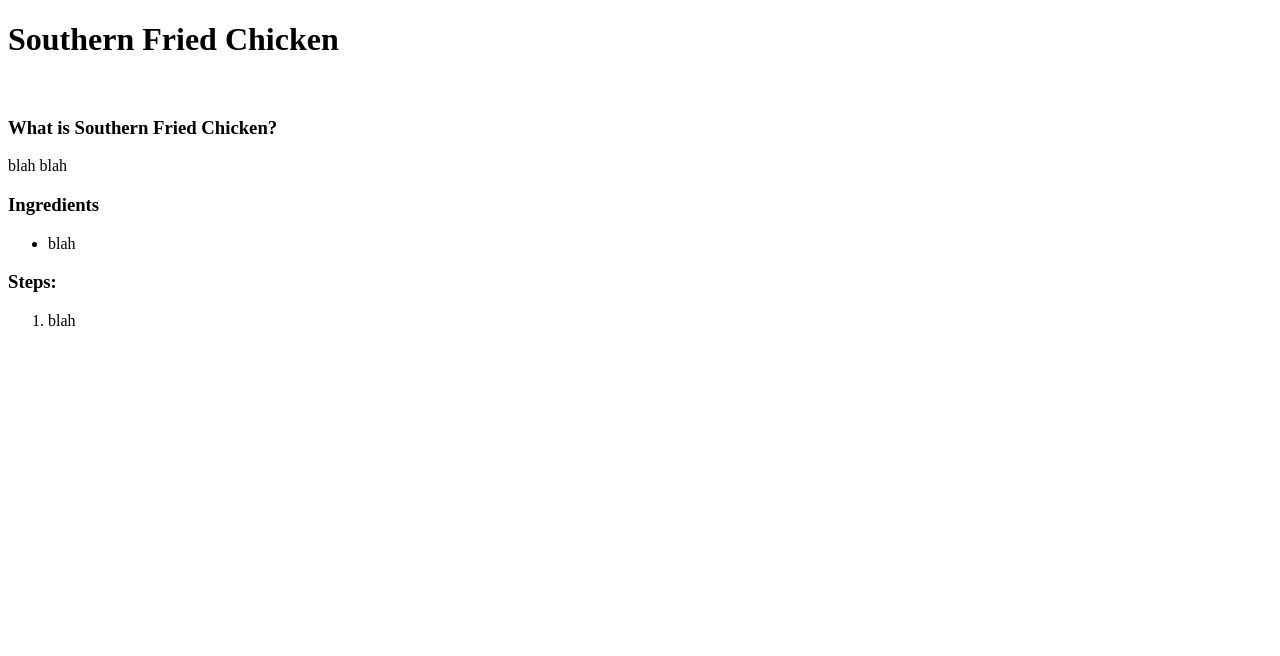
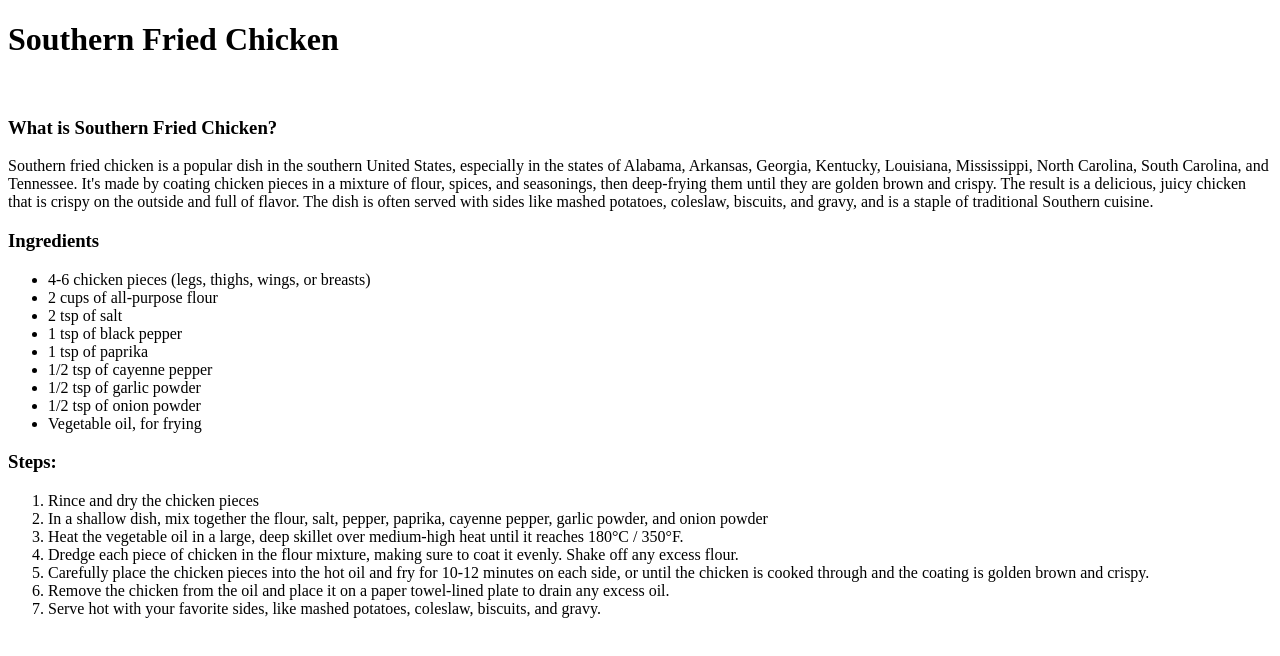
Before and after one commit to Haboglabotribin/odin-recipes, a plain HTML site: page recipes/southern-fried-chicken.html in a window 1280 px wide. Drawn offline with Linux system fonts and the light colour scheme.

Commit message:
Add fried chicken recipe

```diff
--- a/recipes/southern-fried-chicken.html
+++ b/recipes/southern-fried-chicken.html
@@ -12,16 +12,30 @@
     <h1>Southern Fried Chicken</h1>
     <img src="" alt="">
     <h3>What is Southern Fried Chicken?</h3>
-    blah blah
+    Southern fried chicken is a popular dish in the southern United States, especially in the states of Alabama, Arkansas, Georgia, Kentucky, Louisiana, Mississippi, North Carolina, South Carolina, and Tennessee. It's made by coating chicken pieces in a mixture of flour, spices, and seasonings, then deep-frying them until they are golden brown and crispy. The result is a delicious, juicy chicken that is crispy on the outside and full of flavor. The dish is often served with sides like mashed potatoes, coleslaw, biscuits, and gravy, and is a staple of traditional Southern cuisine.
 
     <h3>Ingredients</h3>
     <ul>
-        <li>blah</li>
+        <li>4-6 chicken pieces (legs, thighs, wings, or breasts)</li>
+        <li>2 cups of all-purpose flour</li>
+        <li>2 tsp of salt</li>
+        <li>1 tsp of black pepper</li>
+        <li>1 tsp of paprika</li>
+        <li>1/2 tsp of cayenne pepper</li>
+        <li>1/2 tsp of garlic powder</li>
+        <li>1/2 tsp of onion powder</li>
+        <li>Vegetable oil, for frying</li>
     </ul>
 
     <h3>Steps:</h3>
     <ol>
-        <li>blah</li>
+        <li>Rince and dry the chicken pieces</li>
+        <li>In a shallow dish, mix together the flour, salt, pepper, paprika, cayenne pepper, garlic powder, and onion powder</li>
+        <li>Heat the vegetable oil in a large, deep skillet over medium-high heat until it reaches 180°C / 350°F.</li>
+        <li>Dredge each piece of chicken in the flour mixture, making sure to coat it evenly. Shake off any excess flour.</li>
+        <li>Carefully place the chicken pieces into the hot oil and fry for 10-12 minutes on each side, or until the chicken is cooked through and the coating is golden brown and crispy.</li>
+        <li>Remove the chicken from the oil and place it on a paper towel-lined plate to drain any excess oil.</li>
+        <li>Serve hot with your favorite sides, like mashed potatoes, coleslaw, biscuits, and gravy.</li>
     </ol>
 </body>
 </html>
```
